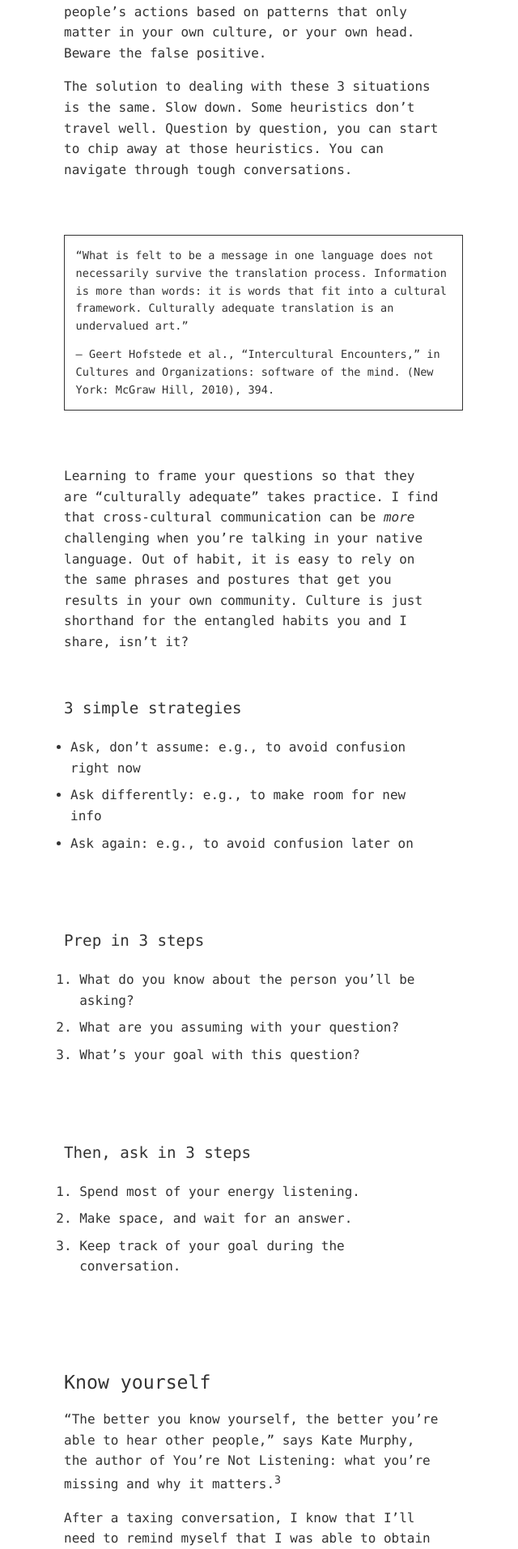
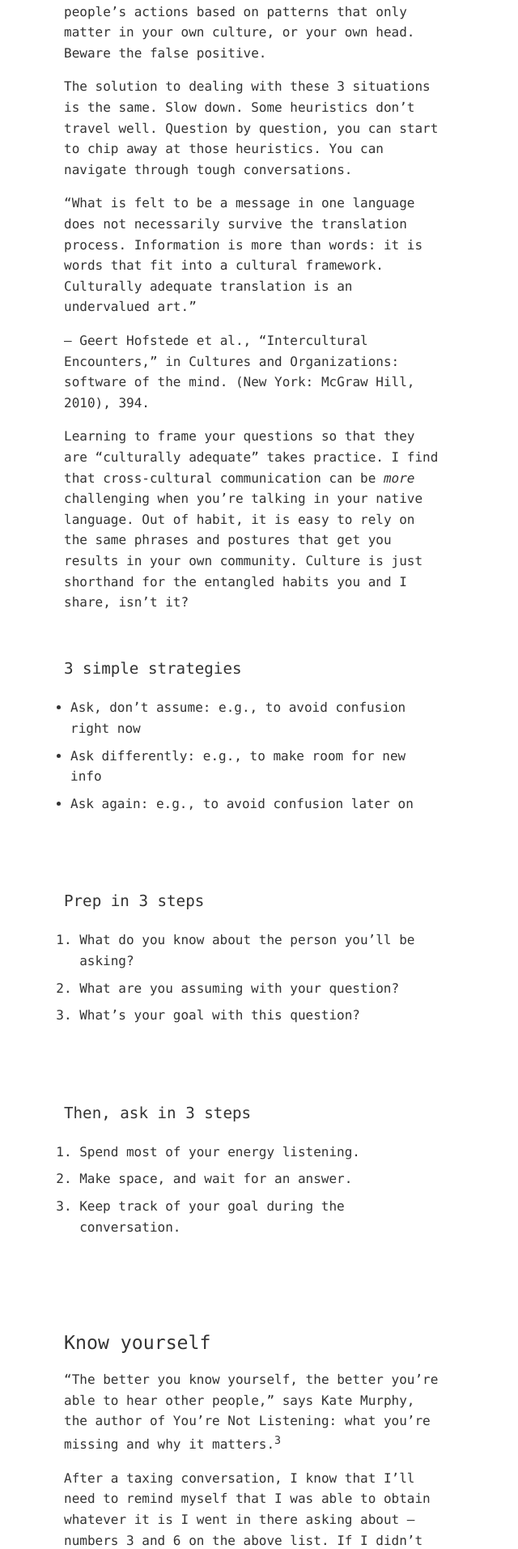
Before and after one commit to zachmccabe/zachmccabe.github.io, a Jekyll site: the page built from _travel/dumb-questions.md, in a window 1280 px wide. Shown: the part 1897-3810 px from the top of the page at 81% size, without its empty margins (329-969 px from the left). Built offline with Jekyll 4.4.1, drawn with Linux system fonts in a browser that asks for light colours.

Commit message:
Update kao-nite-13.css
Remove special `aside, blockquote` formatting. Blockquote should look like standard paragraph. If stylized look is needed, use div class `.kaoQUOTE` etc.

Adding `.kaoQUOTE`.

```diff
--- a/assets/kao-nite-13.css
+++ b/assets/kao-nite-13.css
@@ -87,6 +87,14 @@ footer {
   padding: 0;
 }
 
+.kaoQUOTE {
+  border: 1px solid currentColor;
+  font-size: 85%;
+  margin: 5em 0 5em 0;
+  padding: 0 1em 0;
+  width: 100%;
+}
+
 hr {
   background-color: currentColor;
   border: none;
@@ -103,11 +111,8 @@ hr {
 /* BLOCKQUOTE, FIGURE, FORMS, IMAGES, LISTS AND TABLES BELOW */
 
 aside, blockquote {
-  border: 1px solid currentColor;
   color: currentColor;
-  font-size: 85%;
-  margin: 5em 0 5em 0;
-  padding: 0 1em 0;
+  margin-left: 0;
   width: 100%;
 }
 
```
